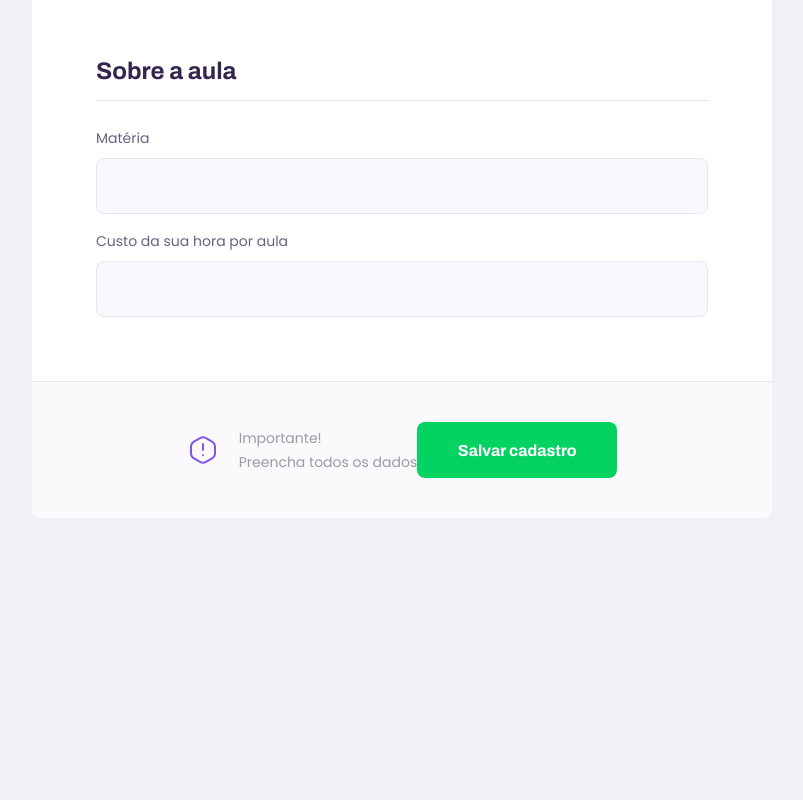
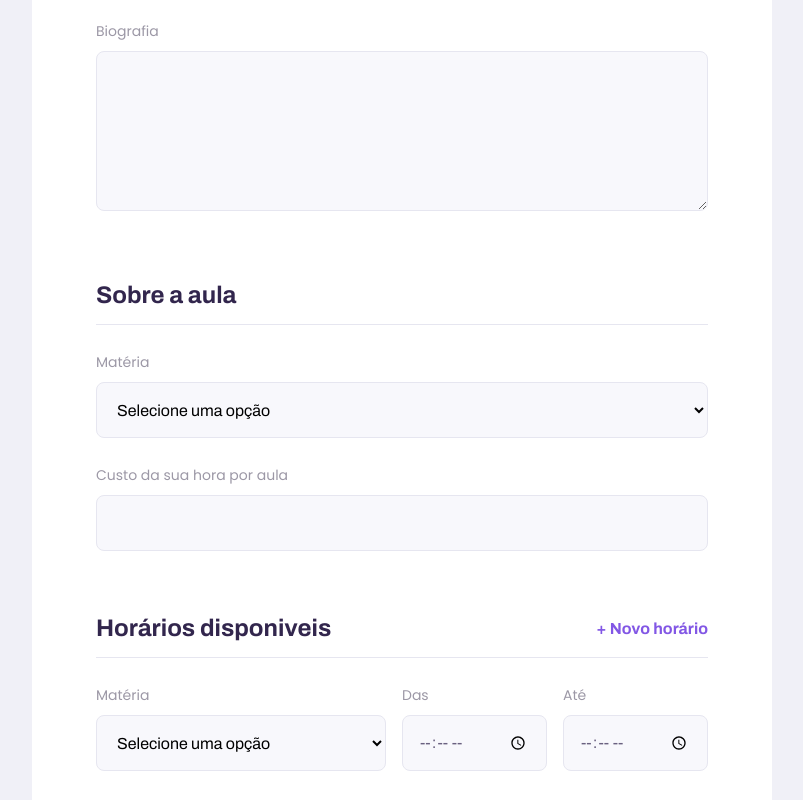
Before and after one commit to EliasJuk/Proffy, a React (Create React App) app in the folder web/: page /give-classes in a window 1280 px wide. Shown: the part 740-1540 px from the top of the page, without its empty margins (238-1041 px from the left). Before the commit the page ends 1258 px from the top, so only its background shows below. Built offline with nearby package versions, Linux system fonts and the light colour scheme.

Commit message:
Componentização

```diff
--- /dev/null
+++ b/web/src/components/Select/index.tsx
@@ -0,0 +1,29 @@
+import React, { SelectHTMLAttributes } from 'react';
+
+import './style.css';
+
+interface SelectProps extends SelectHTMLAttributes<HTMLSelectElement> {
+  name: string;
+  label: string;
+  options: Array<{
+    value: string;
+    label: string;
+  }>;
+}
+
+const Select: React.FC <SelectProps> = ({ label, name, options, ...rest }) => {
+  return (
+    <div className="select-block">
+      <label htmlFor={name}>{label}</label>
+      <select id={name} {...rest} >
+        <option value="" disabled selected hidden>Selecione uma opção</option>
+
+        {options.map(option => {
+          return <option key={option.value} value={option.value}>{option.label}</option>
+        })}
+      </select>
+    </div>
+  );
+}
+
+export default Select;
--- /dev/null
+++ b/web/src/components/Select/style.css
@@ -0,0 +1,34 @@
+.select-block {
+  position: relative;
+}
+
+.select-block + .select-block {
+  margin-top: 1.4rem;
+}
+
+.select-block label {
+  font-size: 1.4rem;
+}
+
+.select-block select {
+  width: 100%;
+  height: 5.6rem;
+  margin-top: 0.8rem;
+  border-radius: 0.8rem;
+  background-color: var(--color-input-background);
+  border: 1px solid var(--color-line-in-white);
+  padding: 0 1.6rem;
+  outline: 0;
+  font: 1.6rem Archivo;
+}
+
+.select-block:focus-within::after {
+  width: calc(100% - 3.2rem);
+  height: 2px;
+  content: '';
+  background: var(--color-primary-light);
+  position: absolute;
+  left: 1.6rem;
+  right: 1.6rem;
+  bottom: 0;
+}
--- /dev/null
+++ b/web/src/components/Textarea/index.tsx
@@ -0,0 +1,19 @@
+import React, { TextareaHTMLAttributes } from 'react';
+
+import './style.css';
+
+interface TextareaProps extends TextareaHTMLAttributes<HTMLTextAreaElement> {
+  name: string;
+  label: string;
+}
+
+const Textarea: React.FC <TextareaProps> = ({ label, name, ...rest }) => {
+  return (
+    <div className="textarea-block">
+      <label htmlFor={name}>{label}</label>
+      <textarea id={name} {...rest} />
+    </div>
+  );
+}
+
+export default Textarea;
--- /dev/null
+++ b/web/src/components/Textarea/style.css
@@ -0,0 +1,36 @@
+.textarea-block {
+  position: relative;
+}
+
+.textarea-block + .textarea-block {
+  margin-top: 1.4rem;
+}
+
+.textarea-block label {
+  font-size: 1.4rem;
+}
+
+.textarea-block textarea {
+  width: 100%;
+  height: 16rem;
+  min-height: 8rem;
+  margin-top: 0.8rem;
+  border-radius: 0.8rem;
+  background-color: var(--color-input-background);
+  border: 1px solid var(--color-line-in-white);
+  padding: 1.2rem 1.6rem;
+  outline: 0;
+  resize: vertical;
+  font: 1.6rem Archivo;
+}
+
+.textarea-block:focus-within::after {
+  width: calc(100% - 3.2rem);
+  height: 2px;
+  content: '';
+  background: var(--color-primary-light);
+  position: absolute;
+  left: 1.6rem;
+  right: 1.6rem;
+  bottom: 7px;
+}
--- a/web/src/pages/TeacherForm/index.tsx
+++ b/web/src/pages/TeacherForm/index.tsx
@@ -4,8 +4,10 @@
 
 import PageHeader from '../../components/PageHeader';
 import Input from '../../components/Input';
+import Textarea from '../../components/Textarea';
 
 import warning from '../../assets/images/icons/warning.svg';
+import Select from '../../components/Select';
 
 function TeacherForm() {
   return (
@@ -21,12 +23,52 @@
             <Input name="name" label="Nome completo" id="name"/>
             <Input name="avatar" label="Avatar" id="avatar"/>
             <Input name="whatsapp" label="WhatsApp" id="whatsapp"/>
+            <Textarea name="bio" label="Biografia" id="bio"/>
         </fieldset>
 
         <fieldset>
           <legend>Sobre a aula</legend>
-            <Input name="subject" label="Matéria"/>
+            <Select
+              name="subject"
+              label="Matéria"
+              options={[
+                { value: 'Artes', label: 'Artes' },
+                { value: 'Biologia', label: 'Biologia' },
+                { value: 'Ciências', label: 'Ciências' },
+                { value: 'Educação fisica', label: 'Educação fisica' },
+                { value: 'Física', label: 'Física' },
+                { value: 'Geografia', label: 'Geografia' },
+                { value: 'Matemática', label: 'Matemática' },
+                { value: 'Portugêses', label: 'Portugêses' },
+                { value: 'Química', label: 'Química' },
+              ]}
+            />
             <Input name="cost" label="Custo da sua hora por aula"/>
+        </fieldset>
+
+        <fieldset>
+          <legend>Horários disponiveis
+            <button type="button">
+              + Novo horário
+            </button>
+          </legend>
+          <div className="schedule-item">
+            <Select
+                name="subject"
+                label="Matéria"
+                options={[
+                  { value: '0', label: 'Domingo' },
+                  { value: '1', label: 'Segunda-feira' },
+                  { value: '2', label: 'Terça-feira' },
+                  { value: '3', label: 'Quarta-feira' },
+                  { value: '4', label: 'Quinta-feira' },
+                  { value: '5', label: 'Sexta-feira' },
+                  { value: '6', label: 'Sabado' },
+                ]}
+              />
+              <Input name="from" label="Das" type="time" />
+              <Input name="to" label="Até" type="time" />
+          </div>
         </fieldset>
 
         <footer>
--- a/web/src/pages/TeacherForm/styles.css
+++ b/web/src/pages/TeacherForm/styles.css
@@ -36,6 +36,28 @@
   width: 100%;
   padding-bottom: 1.6rem;
   border-bottom: 1px solid var(--color-line-in-white);
+}
+
+#page-teacher-form main fieldset legend button {
+  background: none;
+  border: 0;
+  color: var(--color-primary);
+  font: 700 1.6rem Archivo;
+  cursor: pointer;
+  transition: color 0.2s;
+}
+
+#page-teacher-form main fieldset legend button:hover {
+  color: var(--color-primary-dark);
+}
+
+#page-teacher-form main fieldset .input-block + .textarea-block,
+#page-teacher-form main fieldset .select-block + .input-block {
+  margin-top: 2.4rem;
+}
+
+#page-teacher-form main label {
+  color: var(--color-text-complement);
 }
 
 #page-teacher-form main footer {
@@ -94,11 +116,21 @@
     padding: 0 6.4rem;
   }
 
+  #page-teacher-form main .schedule-item {
+    display: grid;
+    grid-template-columns: 2fr 1fr 1fr;
+    column-gap: 1.6rem;
+  }
+
+  #page-teacher-form main .schedule-item .input-block {
+    margin-top: 0 !important;
+  }
+
   #page-teacher-form main footer {
     padding: 4.0rem 6.4rem;
     display: flex;
     align-items: center;
-    justify-content: center;
+    justify-content: space-between;
   }
 
   #page-teacher-form main footer p {
--- a/web/src/pages/TeacherList/index.tsx
+++ b/web/src/pages/TeacherList/index.tsx
@@ -2,6 +2,7 @@
 
 import PageHeader from '../../components/PageHeader';
 import TeacherItem from '../../components/TeacherItem';
+import Select from '../../components/Select';
 
 import Input from '../../components/Input';
 
@@ -12,8 +13,34 @@
     <div id="page-teacher-list" className="container">
       <PageHeader title="Este são os proffys disponiveis.">
         <form id="search-teachers">
-          <Input name="subject" label="Matéria"/>
-          <Input name="week_day" label="Dia da semana"/>
+        <Select
+              name="subject"
+              label="Matéria"
+              options={[
+                { value: 'Artes', label: 'Artes' },
+                { value: 'Biologia', label: 'Biologia' },
+                { value: 'Ciências', label: 'Ciências' },
+                { value: 'Educação fisica', label: 'Educação fisica' },
+                { value: 'Física', label: 'Física' },
+                { value: 'Geografia', label: 'Geografia' },
+                { value: 'Matemática', label: 'Matemática' },
+                { value: 'Portugêses', label: 'Portugêses' },
+                { value: 'Química', label: 'Química' },
+              ]}
+            />
+            <Select
+              name="subject"
+              label="Matéria"
+              options={[
+                { value: '0', label: 'Domingo' },
+                { value: '1', label: 'Segunda-feira' },
+                { value: '2', label: 'Terça-feira' },
+                { value: '3', label: 'Quarta-feira' },
+                { value: '4', label: 'Quinta-feira' },
+                { value: '5', label: 'Sexta-feira' },
+                { value: '6', label: 'Sabado' },
+              ]}
+            />
           <Input type="time" name="time" label="Hora"/>
         </form>
       </PageHeader>
--- a/web/src/pages/TeacherList/styles.css
+++ b/web/src/pages/TeacherList/styles.css
@@ -30,7 +30,8 @@
     bottom: -28px;
   }
 
-  #search-teachers .input-block + .input-block {
+  #search-teachers .input-block + .input-block,
+  #search-teachers .select-block + .select-block {
     margin-top: 0;
   }
 
```
